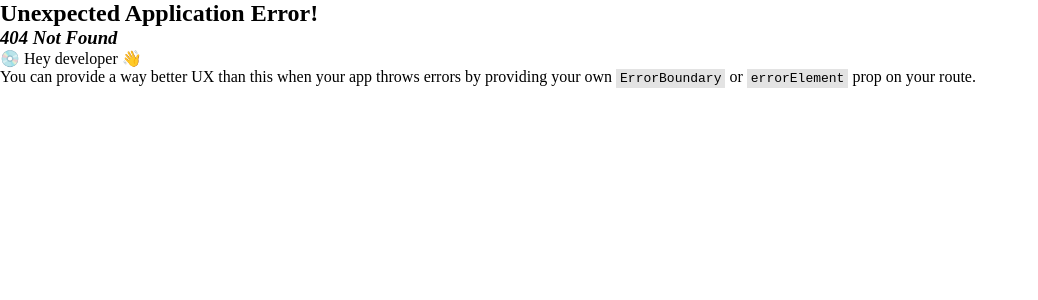
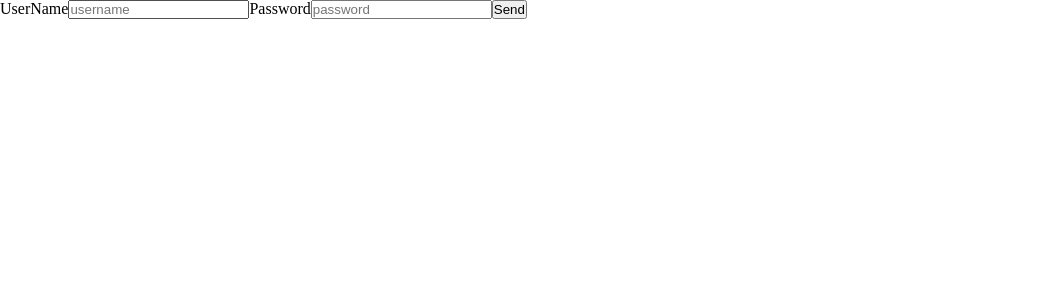
Before and after one commit to FarNys/Type-TestTools, a React (Create React App) app: page /auth in a window 1280 px wide. Before the commit this address had no page. Shown: the top 300 px of the page, without its empty margins (0-1038 px from the left). Built offline with nearby package versions, Linux system fonts and the light colour scheme.

Commit message:
+add baseUrl +add AuthPage page + component + test

```diff
--- /dev/null
+++ b/src/Api/api.js
@@ -0,0 +1 @@
+export const baseeUrl = "https://kavinotech.com/panel";
--- a/src/App.tsx
+++ b/src/App.tsx
@@ -6,6 +6,7 @@ function App() {
       <h1>h1 ALL</h1>
       <Link to="/component/button">Component</Link>
       <Link to="/posts">Get Posts</Link>
+      <Link to="/auth">Auth Page</Link>
     </div>
   );
 }
--- /dev/null
+++ b/src/Pages/AuthPage/AuthPage.tsx
@@ -0,0 +1,43 @@
+import React, { useState } from "react";
+import Button from "../../Components/Button";
+import { FormType } from "./AuthPageType";
+
+const AuthPage = () => {
+  const [formData, setformData] = useState<FormType>({
+    username: "",
+    password: "",
+  });
+  const sendHandler = (e: React.FormEvent<HTMLButtonElement>): void => {
+    e.preventDefault();
+    console.log(formData);
+  };
+  const changeFormHandler = (e: React.ChangeEvent<HTMLInputElement>): void => {
+    setformData({ ...formData, [e.target.name]: e.target.value });
+  };
+
+  return (
+    <div>
+      <form>
+        <label htmlFor="username">UserName</label>
+        <input
+          id="username"
+          type="text"
+          name="username"
+          placeholder="username"
+          onChange={changeFormHandler}
+        />
+        <label htmlFor="password">Password</label>
+        <input
+          id="password"
+          type="password"
+          name="password"
+          placeholder="password"
+          onChange={changeFormHandler}
+        />
+        <Button title="Send" onClick={sendHandler} role="button" />
+      </form>
+    </div>
+  );
+};
+
+export default AuthPage;
--- /dev/null
+++ b/src/Pages/AuthPage/AuthPageType.tsx
@@ -0,0 +1,4 @@
+export type FormType = {
+  username: string;
+  password: string;
+};
--- a/src/Pages/Posts/Posts.tsx
+++ b/src/Pages/Posts/Posts.tsx
@@ -1,4 +1,5 @@
 import React, { useEffect, useState } from "react";
+import { baseeUrl } from "../../Api/api";
 import { PostsType } from "./PostsType";
 
 function Posts() {
@@ -8,9 +9,7 @@ function Posts() {
     // let cleanUp = true;
 
     const fetchPosts = async () => {
-      const res = await fetch(
-        `http://192.168.1.99:1337/api/articles?populate=*`
-      );
+      const res = await fetch(`${baseeUrl}/api/articles?populate=*`);
       const data = await res.json();
       //   console.log(data);
       setposts(data.data);
--- a/src/Routes/routerList.tsx
+++ b/src/Routes/routerList.tsx
@@ -2,6 +2,7 @@ import React from "react";
 import { createRoot } from "react-dom/client";
 import { createBrowserRouter } from "react-router-dom";
 import App from "../App";
+import AuthPage from "../Pages/AuthPage/AuthPage";
 import ComponentPage from "../Pages/Components/ComponentPage";
 import Posts from "../Pages/Posts/Posts";
 
@@ -18,6 +19,10 @@ const routerList = createBrowserRouter([
     path: "/posts",
     element: <Posts />,
   },
+  {
+    path: "/auth",
+    element: <AuthPage />,
+  },
 ]);
 
 export default routerList;
```
Also changed, not shown: 1 other file (tests, documents, lock files or other folders).
